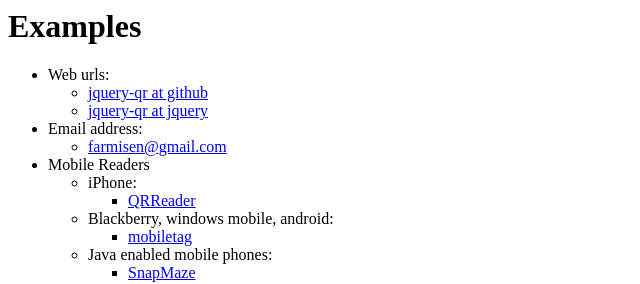
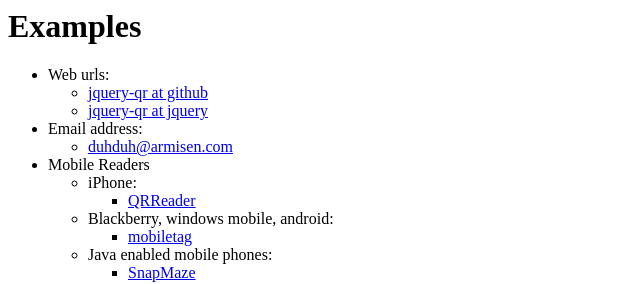
Before and after one commit to farmisen/jquery-qr, a plain HTML site: page index.html in a window 1280 px wide. Shown: the top 284 px of the page, 0-640 px from the left. Drawn offline with nearby package versions, Linux system fonts and the light colour scheme; a script that the page names is missing.

Commit message:
removing email address

```diff
--- a/index.html
+++ b/index.html
@@ -22,7 +22,7 @@
     </li>
     <li>Email address:
       <ul>
-        <li><a href="mailto:farmisen@gmail.com">farmisen@gmail.com</a></li>
+        <li><a href="mailto:duhduh@armisen.com">duhduh@armisen.com</a></li>
       </ul>
     </li>
     <li>Mobile Readers
```
